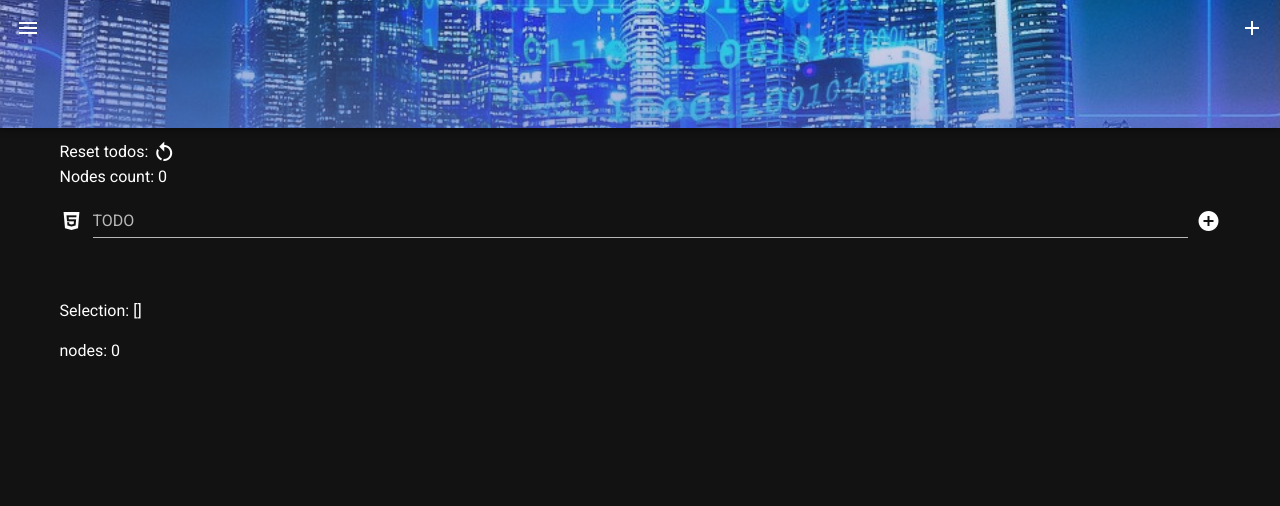
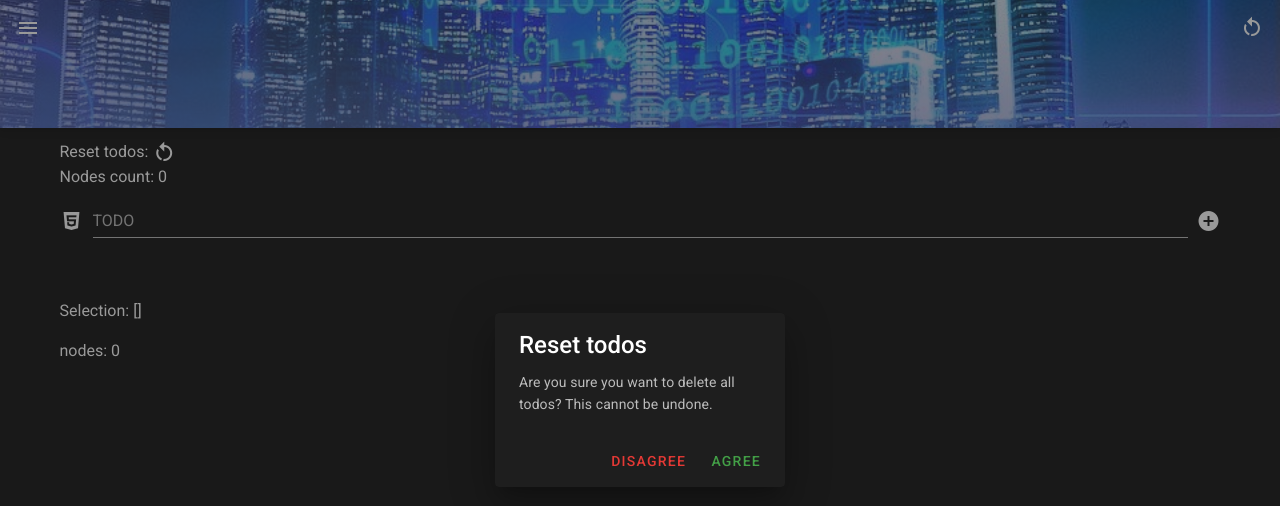
Before and after one commit to alisacorporation/todo-ctf, a Vue app: page / in a window 1280 px wide. Both pictures are taken after a click on the button 1252 px from the left and 28 px from the top of the page. Shown: the top 506 px of the page. Built offline with nearby package versions, Linux system fonts and the light colour scheme.

Commit message:
fix(Header.vue): add confirmation dialog on reset_todos

```diff
--- a/src/components/Header.vue
+++ b/src/components/Header.vue
@@ -17,16 +17,38 @@
 
     <v-spacer></v-spacer>
 
-    <v-btn icon>
-      <v-icon>mdi-plus</v-icon>
-    </v-btn>
+    <v-dialog v-model="dialog" persistent max-width="290">
+      <template v-slot:activator="{ on, attrs }">
+        <v-btn dark icon v-bind="attrs" v-on="on">
+          <v-icon>mdi-restart</v-icon>
+        </v-btn>
+      </template>
+      <v-card>
+        <v-card-title class="text-h5"> Reset todos </v-card-title>
+        <v-card-text
+          >Are you sure you want to delete all todos? This cannot be
+          undone.</v-card-text
+        >
+        <v-card-actions>
+          <v-spacer></v-spacer>
+          <v-btn color="red darken-1" text @click="dialog = false">
+            Disagree
+          </v-btn>
+          <v-btn color="green darken-1" text @click="reset_todos">
+            Agree
+          </v-btn>
+        </v-card-actions>
+      </v-card>
+    </v-dialog>
   </v-app-bar>
 </template>
 
 <script>
 export default {
   name: "Header",
-  data: () => ({}),
+  data: () => ({
+    dialog: false,
+  }),
   computed: {
     drawer: {
       get() {
@@ -40,6 +62,12 @@ export default {
       return Math.floor(Math.random() * 4) + 1;
     },
   },
+  methods: {
+    reset_todos() {
+      this.dialog = false;
+      this.$store.dispatch("reset_todos");
+    },
+  },
 };
 </script>
 
```
